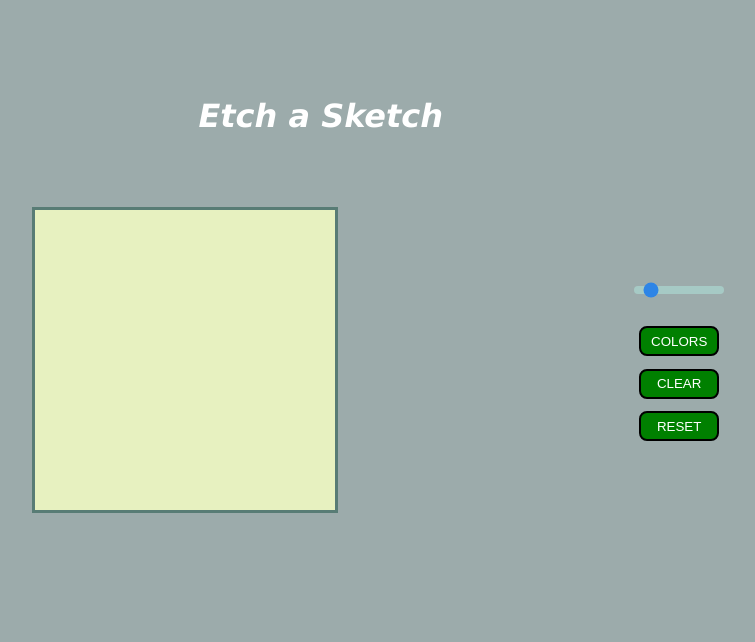
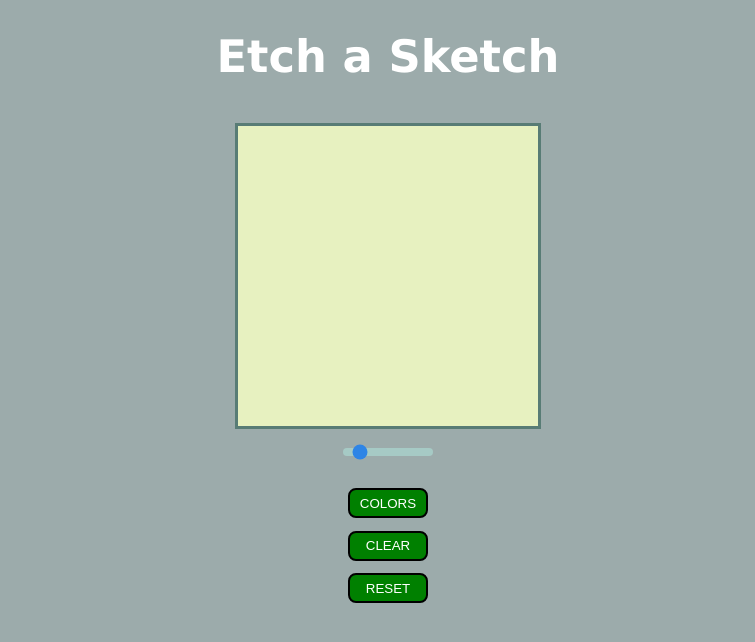
Before and after one commit to CodeMaCamp/Etch_A_Sketch, a plain HTML site: page index.html in a window 1280 px wide. Shown: the whole page, without its empty margins (252-1007 px from the left). Drawn offline with Linux system fonts and the light colour scheme.

Commit message:
style change

```diff
--- a/style.css
+++ b/style.css
@@ -48,7 +48,7 @@
 
 #flexContainer{
   display: flex;
-  flex-direction: row;
+  flex-direction: column;
   align-items:center;
   justify-content: space-evenly;
 
@@ -80,14 +80,13 @@ body{
   background-color: rgba(116, 136, 136, 0.705);
 }
 h1{
-  margin-left: 35%;
-  padding-top: 6%;
-  padding-bottom: 4%;
-  font-size: xx-large;
-  font-style: italic;
+  padding-bottom: 10px;
+  text-align: center;
+
+
+  font-size:280%;
+
   font-family:'Lucida Sans', 'Lucida Sans Regular', 'Lucida Grande', 'Lucida Sans Unicode', Geneva, Verdana, sans-serif;
   color: rgb(255, 255, 255);
 
-
-
 }
```
